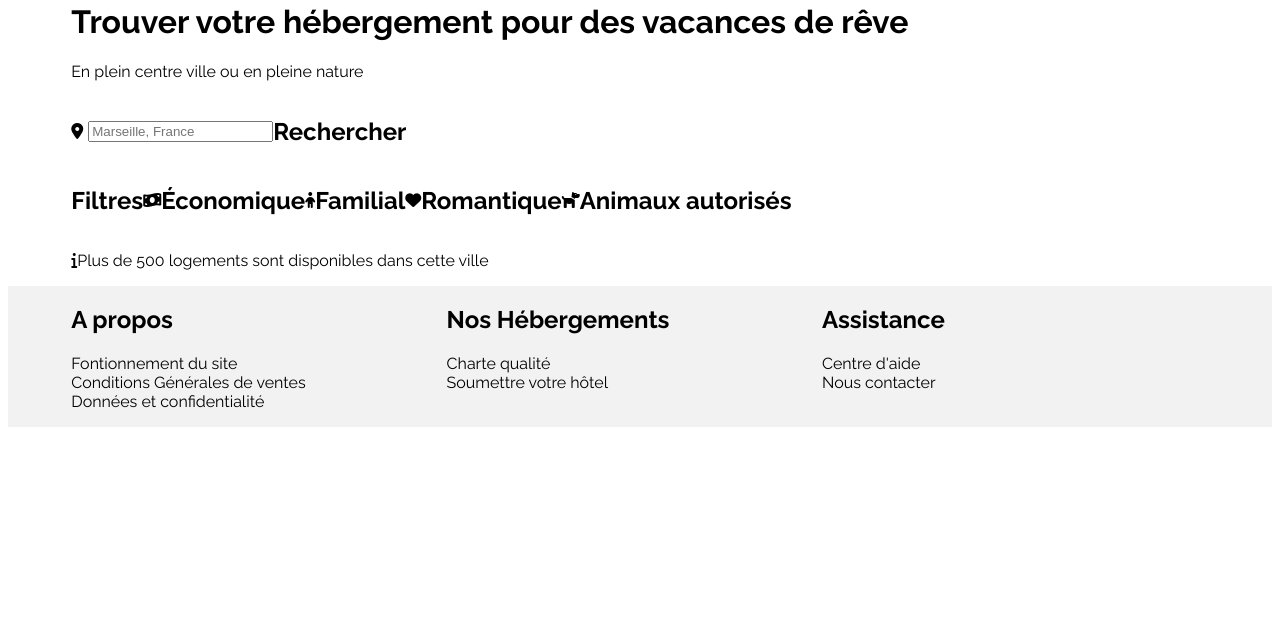
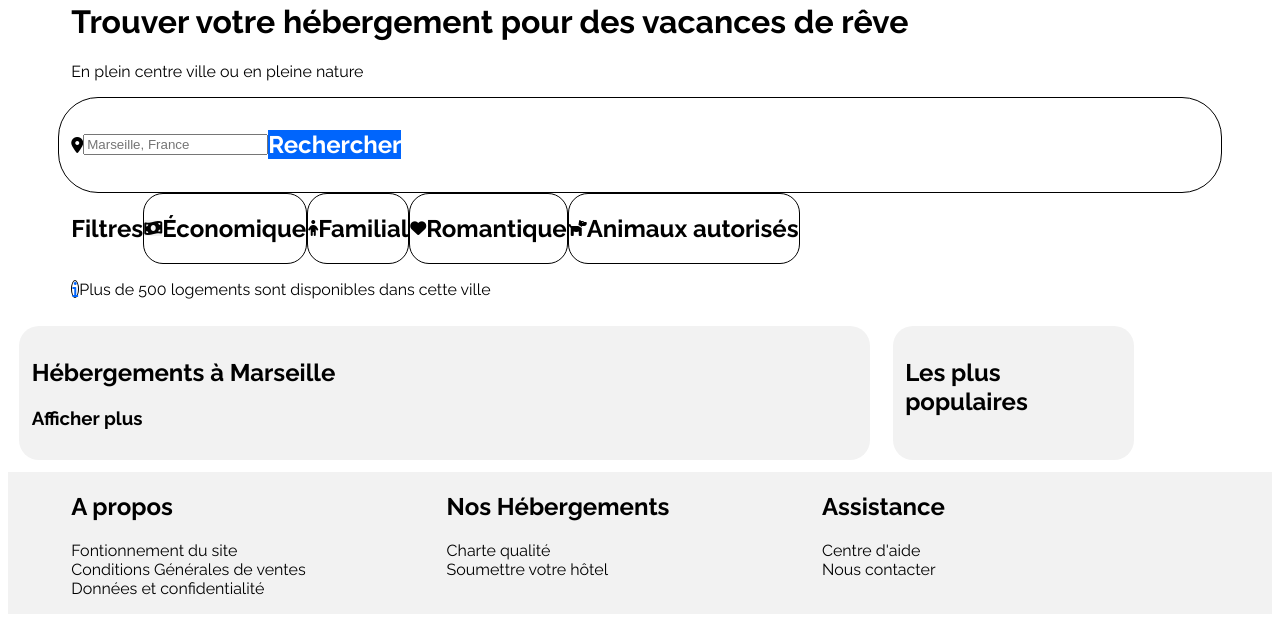
Before and after one commit to hlerouxdev/HugoLeroux_2_14042021, a plain HTML site: page index.html in a window 1280 px wide. Shown: the part 210-832 px from the top of the page. Before the commit the page ends 800 px from the top, so only its background shows below. Drawn offline with Linux system fonts and the light colour scheme.

Commit message:
ajout sections

```diff
--- a/index.html
+++ b/index.html
@@ -61,6 +61,15 @@
                 <i class="fas fa-info iconeinfo"></i>
                 <p>Plus de 500 logements sont disponibles dans cette ville</p>
             </div>
+            <section id=s1>
+                <div id="resultats">
+                    <h2>Hébergements à Marseille</h2>
+                    <h3>Afficher plus</h3>
+                </div>
+                <div id="populaires">
+                    <h2>Les plus populaires</h2>
+                </div>
+            </section>
             <footer>
                 <div id="footer-content">
                     <div id=footer-apropos>
--- a/style.css
+++ b/style.css
@@ -60,9 +60,17 @@ nav a:hover{
     align-items: center;
     width: 90%;
     margin: auto;
+    border: 1px black solid;
+    border-radius: 40px / 40px;
+    padding: 1%;
 }
-.icone-recherche{
+#recherche h2{
+    background-color: #0065FC;
+    color: white;
+}
+.ifa-money-bill-wave{
     margin-right: 5px;
+    background: #F2F2F2;
 }
 
 /* Filtres*/
@@ -75,24 +83,61 @@ nav a:hover{
 #éco{
     display: flex;
     align-items: center;
+    border: 1px black solid;
+    border-radius: 20px;
+}
+.iconeéconomique{
+    background:  #F2F2F2;
 }
 #familial{
     display: flex;
     align-items: center;
+    border: 1px black solid;
+    border-radius: 20px;
 }
 #romantique{
     display: flex;
     align-items: center;
+    border: 1px black solid;
+    border-radius: 20px;
 }
 #animaux{
     display: flex;
     align-items: center;
+    border: 1px black solid;
+    border-radius: 20px;
 }
 #info{
     display: flex;
     align-items: center;
     width: 90%;
     margin: auto;
+}
+.iconeinfo{
+    border: 1px black solid;
+    border-radius: 50%;
+    color: #0065FC;
+}
+/* section 1*/
+#s1{
+    display: flex;
+    width: 90%;
+    justify-content: space-around;
+}
+#resultats{
+    border: 1px transparent solid;
+    background-color: #F2F2F2;
+    border-radius: 20px;
+    margin: 1%;
+    width: 75%;
+    padding: 1%;
+}
+#populaires{
+    border: 1px transparent solid;
+    background-color: #F2F2F2;
+    border-radius: 20px;
+    margin: 1%;
+    padding: 1%;
 }
 
 /* Décorations pied de page */
```
